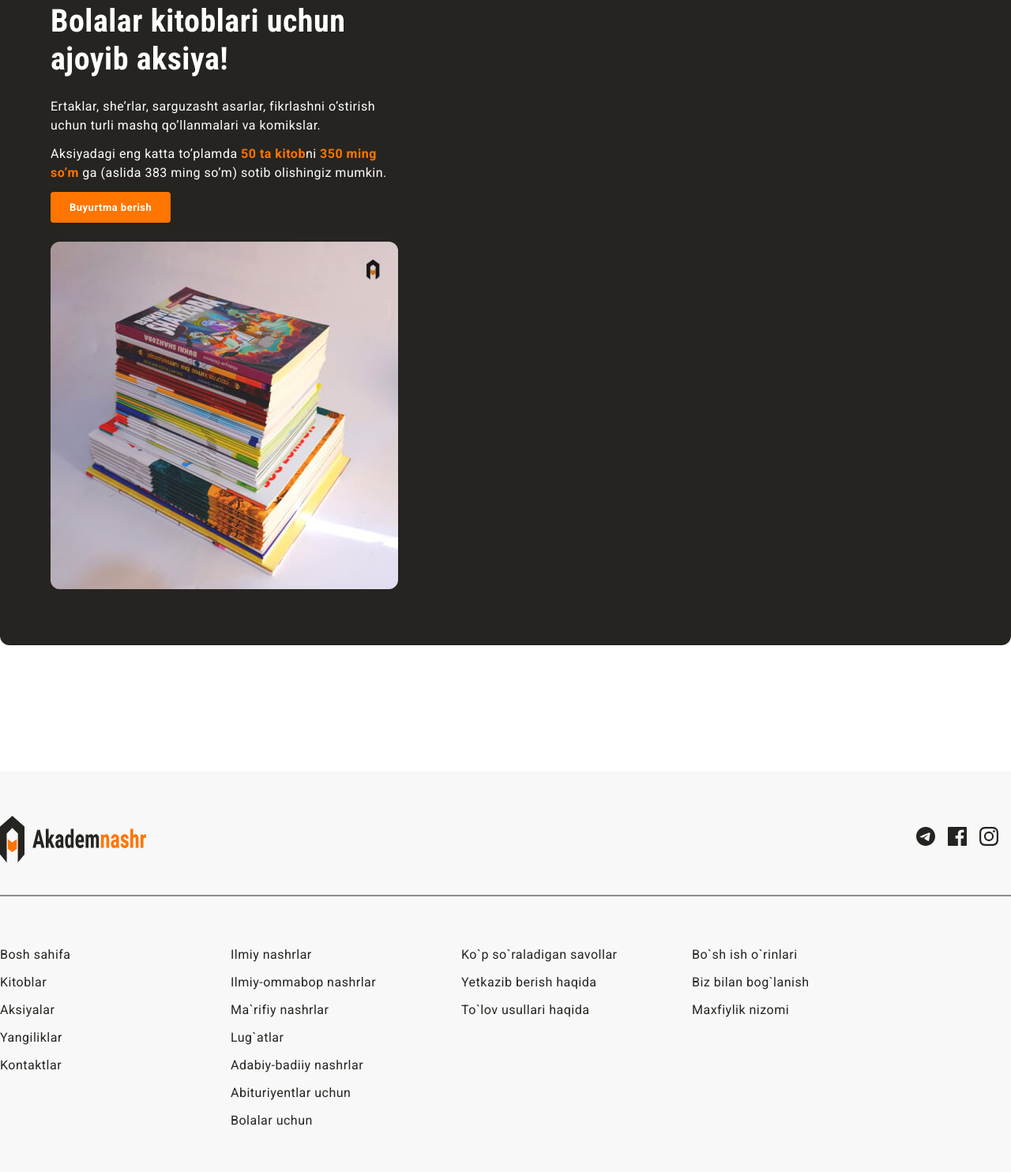
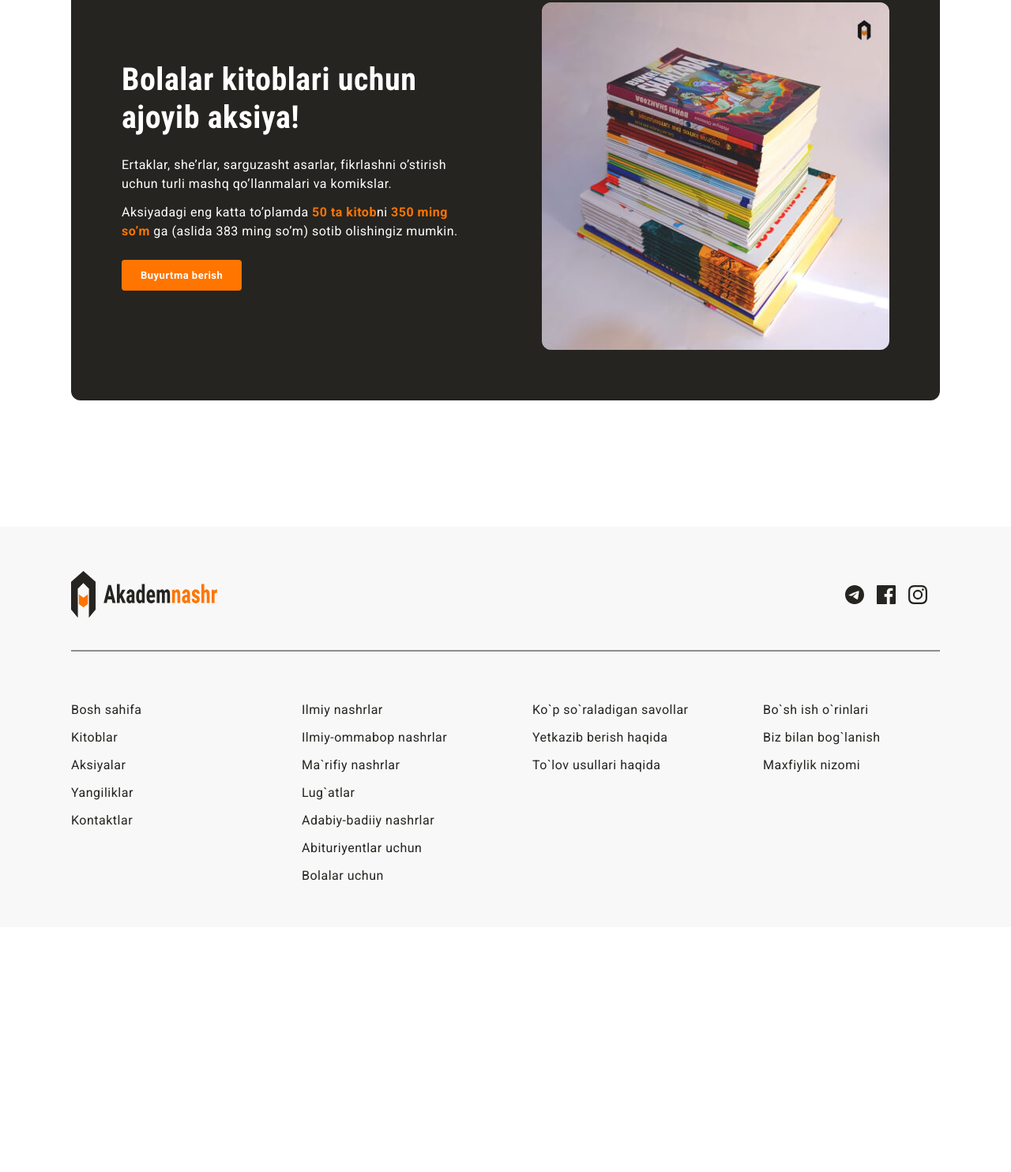
Before and after one commit to MirzobekOrziqulov/Akademnashr-promo, a plain HTML site: page index.html in a window 1280 px wide. Shown: the part 1901-3385 px from the top of the page at 79% size. After the commit the page ends 3075 px from the top, so only its background shows below. Drawn offline with Linux system fonts and the light colour scheme; a web font is replaced by a local one.

Commit message:
Update-site-css-styles

```diff
--- a/css/styles.css
+++ b/css/styles.css
@@ -238,11 +238,13 @@ hero-text {
 
 /* PROMO */
 .promo {
+  border-radius: 12px;
   padding-top: 120px;
   padding-bottom: 160px;
 }
 
-.promo-container {
+
+.promo-inner {
   border-radius: 12px;
   background-color: #252420;
   padding: 64px;
@@ -250,7 +252,6 @@ hero-text {
   justify-content: space-between;
   align-items: center;
   color: #fff;
-
 }
 
 .promo-content {
@@ -298,6 +299,8 @@ hero-text {
   background-color: #f8f8f8
 }
 
+
+
 .site-footer-top {
   display: flex;
   align-items: center;
@@ -319,6 +322,7 @@ hero-text {
 
 .site-footer-socials li {
   margin: 0;
+  margin-bottom: 0;
   margin-right: 16px;
 }
 
@@ -346,6 +350,11 @@ hero-text {
 .site-footer-socials a:active {
   opacity: 0.6;
 }
+
+.site-footer-socials svg {
+  display: block;
+}
+
 
 .site-footer-divider {
   height: 2px;
--- a/index.html
+++ b/index.html
@@ -38,7 +38,6 @@
         </nav>
         <a class="main-link" href="#">Ro`yxatdan o`tish</a>
       </div>
-
   </header>
 
   <main>
@@ -92,27 +91,31 @@
 
     <!-- AKSIYA -->
     <section class="promo">
-      <div class="promo-container container">
+      <div class="Container">
+        <div class="promo-inner">
           <div class="promo-content">
             <h2 class="promo-heading">Bolalar kitoblari uchun ajoyib aksiya!</h2>
             <div class="promo-info-wrapper">
               <p class="promo-text">Ertaklar, she’rlar, sarguzasht asarlar, fikrlashni o’stirish uchun turli mashq
                 qo’llanmalari va komikslar.</p>
-            <p class="promo-text">Aksiyadagi eng katta to’plamda <strong class="promo-highlight">50 ta kitob</strong>ni
-              <strong class="promo-highlight">350 ming so’m </strong>ga (aslida 383 ming so’m) sotib olishingiz mumkin.
+              <p class="promo-text">Aksiyadagi eng katta to’plamda <strong class="promo-highlight">50 ta
+                  kitob</strong>ni
+                <strong class="promo-highlight">350 ming so’m </strong>ga (aslida 383 ming so’m) sotib olishingiz
+                mumkin.
               </p>
+            </div>
             <a class="main-link" href="#">Buyurtma berish</a>
           </div>
           <img class="promo-img" src="img/sale-img.jpg" alt="Kitoblar to`plami ustma-ust joylangan" width="440"
             height="440" srcset="img/sale-img.jpg 1x, img/sale-img@2x.jpg 2x">
+        </div>
     </section>
-    </div>
   </main>
 
-  <footer class="site-footer">
 
   <!-- SITE FOOTER -->
-    <div class="container">
+  <footer class="site-footer">
+    <div class="Container">
       <div class="site-footer-top">
         <a class="logo-link" href="index.html">
           <img src="img/logo.svg" alt="Akademnashr logo" width="227" height="60">
@@ -131,7 +134,7 @@
               </svg></a></li>
           <li><a href="https://www.instagram.com/akademnashr/" target="_blank">
               <svg xmlns="http://www.w3.org/2000/svg" width="24" height="24" fill="none">
-                <path fill="#252420" fill-rule="evenodd"
+                <path fill="currentColor" fill-rule="evenodd"
                   d="M12 0C8.741 0 8.333.014 7.053.072 2.695.272.273 2.69.073 7.052.014 8.333 0 8.741 0 12c0 3.259.014 3.668.072 4.948.2 4.358 2.618 6.78 6.98 6.98C8.333 23.986 8.741 24 12 24c3.259 0 3.668-.014 4.948-.072 4.354-.2 6.782-2.618 6.979-6.98.059-1.28.073-1.689.073-4.948 0-3.259-.014-3.667-.072-4.947-.196-4.354-2.617-6.78-6.979-6.98C15.668.014 15.259 0 12 0Zm0 2.163c3.204 0 3.584.012 4.85.07 3.252.148 4.771 1.691 4.919 4.919.058 1.265.069 1.645.069 4.849 0 3.205-.012 3.584-.069 4.849-.149 3.225-1.664 4.771-4.919 4.919-1.266.058-1.644.07-4.85.07-3.204 0-3.584-.012-4.849-.07-3.26-.149-4.771-1.699-4.919-4.92-.058-1.265-.07-1.644-.07-4.849 0-3.204.013-3.583.07-4.849.149-3.227 1.664-4.771 4.919-4.919 1.266-.057 1.645-.069 4.849-.069ZM5.838 12a6.162 6.162 0 1 1 12.324 0 6.162 6.162 0 0 1-12.324 0ZM12 16a4 4 0 1 1 0-8 4 4 0 0 1 0 8Zm4.965-10.405a1.44 1.44 0 1 1 2.881.001 1.44 1.44 0 0 1-2.881-.001Z"
                   clip-rule="evenodd" />
               </svg></a></li>
@@ -167,6 +170,7 @@
           <li><a href="#">Maxfiylik nizomi</a></li>
         </ul>
       </div>
+    </div>
   </footer>
 </body>
 
```
Lines whose indentation alone changed are shown as unchanged.
